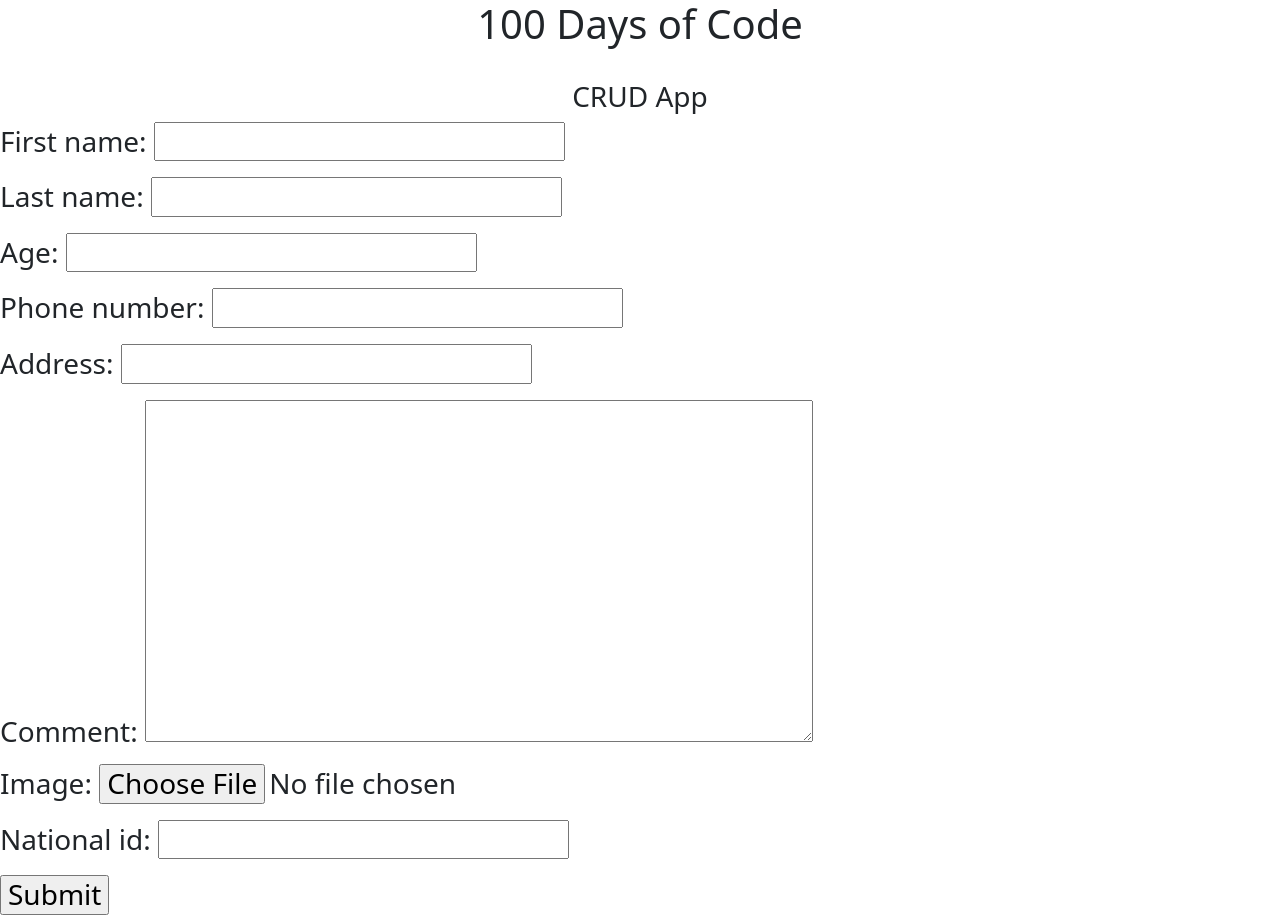
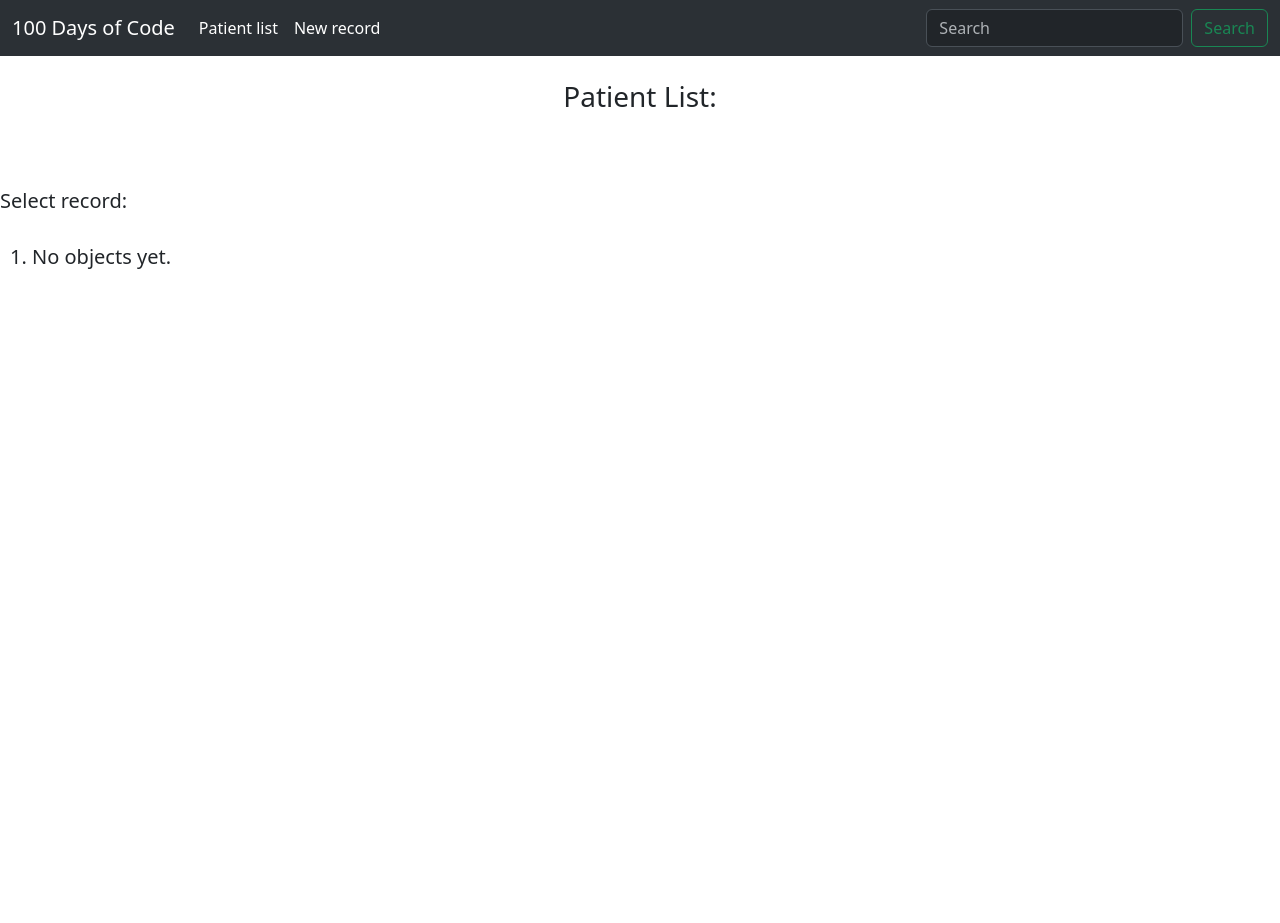
Before and after one commit to CHepplethwaite/100_Days_of_Code, a Django app: page / in a window 1280 px wide. After the commit the page ends 269 px from the top, so only its background shows below. Run offline with Django 4.2, Linux system fonts and the light colour scheme; data that the repository does not hold is empty.

Commit message:
Worked on html templates.

```diff
--- a/CRUD/crud_project/crud_app/templates/crud_app/PatientInfo_list.html
+++ b/CRUD/crud_project/crud_app/templates/crud_app/PatientInfo_list.html
@@ -5,30 +5,25 @@
 {% endblock title %}
 
 {% block content %}
-
-<h1 style="text-align:center">100 Days of Code</h1>
 <br>
-<h3 style="text-align:center">List of patients:<h3>
-
+<h3 style="text-align:center">Patient List:<h3>
+<br>
+<br>
 <div>
-    <ul>
+<h5>Select record:<h5>
+    <br>
+    <ol>
         <!--iterate over object list-->
         {% for object in object_list %}
 
         <!--display objects-->
-        <li>{{object.first_name}}</li>
-        <li>{{object.last_name}}</li>
-        <li>{{object.age}}</li>
-        <li>{{object.phone_number}}</li>
-        <li>{{object.address}}</li>
-        <li>{{object.comment}}</li>
-        <li>{{object.national_id}}</li>
+        <li>{{object.first_name}} {{object.last_name}}</li>
 <hr/>
         <!--if list is empty -->
         {% empty %}
         <li>No objects yet.</li>
         {% endfor %}
-    </ul>
+    </ol>
 </div>
 
 {% endblock content %}
--- a/CRUD/crud_project/crud_app/templates/crud_app/base.html
+++ b/CRUD/crud_project/crud_app/templates/crud_app/base.html
@@ -11,7 +11,28 @@
     <link href="https://cdn.jsdelivr.net/npm/bootstrap@5.3.0-alpha1/dist/css/bootstrap.min.css" rel="stylesheet" integrity="sha384-GLhlTQ8iRABdZLl6O3oVMWSktQOp6b7In1Zl3/Jr59b6EGGoI1aFkw7cmDA6j6gD" crossorigin="anonymous">
   </head>
   <body>
-
+    <nav class="navbar navbar-expand-lg bg-body-tertiary" class="navbar bg-dark" data-bs-theme="dark">
+      <div class="container-fluid">
+        <a class="navbar-brand" href="#">100 Days of Code</a>
+        <button class="navbar-toggler" type="button" data-bs-toggle="collapse" data-bs-target="#navbarSupportedContent" aria-controls="navbarSupportedContent" aria-expanded="false" aria-label="Toggle navigation">
+          <span class="navbar-toggler-icon"></span>
+        </button>
+        <div class="collapse navbar-collapse" id="navbarSupportedContent">
+          <ul class="navbar-nav me-auto mb-2 mb-lg-0">
+            <li class="nav-item">
+              <a class="nav-link active" aria-current="page" href="{% url 'list' %}">Patient list</a>
+            </li>
+            <li class="nav-item">
+              <a class="nav-link active"href="{% url 'create' %}">New record</a>
+            </li>
+          </ul>
+          <form class="d-flex" role="search">
+            <input class="form-control me-2" type="search" placeholder="Search" aria-label="Search">
+            <button class="btn btn-outline-success" type="submit">Search</button>
+          </form>
+        </div>
+      </div>
+    </nav>
     {% block content %}
 
     {% endblock content %}
--- a/CRUD/crud_project/crud_app/templates/crud_app/patientinfo_form.html
+++ b/CRUD/crud_project/crud_app/templates/crud_app/patientinfo_form.html
@@ -5,10 +5,8 @@
 {% endblock title %}
 
 {% block content %}
-
-<h1 style="text-align:center">100 Days of Code</h1>
 <br>
-<h3 style="text-align:center">CRUD App<h3>
+<h3 style="text-align:center">Create New Record<h3>
 
 <div>
 <form method="POST" enctype="multipart/form-data">
--- a/CRUD/crud_project/crud_app/urls.py
+++ b/CRUD/crud_project/crud_app/urls.py
@@ -2,9 +2,9 @@ from django.urls import path
 from . import views as crud_views
 
 urlpatterns = [
-    path("",crud_views.CreateCBV.as_view(),name="create"),
+    path("",crud_views.ListCBV.as_view(),name="list"),
+    path("create/",crud_views.CreateCBV.as_view(),name="create"),
     path("Update/",crud_views.UpdateCBV.as_view(),name="update"),
     path("delete/",crud_views.DeleteCBV.as_view(),name="delete"),
-    path("list/",crud_views.ListCBV.as_view(),name="list"),
     path("<pk>/",crud_views.DetailCBV.as_view(),name="detail"),
 ]
```
Also changed, not shown: CRUD/crud_project/crud_app/templates/crud_app/patientinfo_detail.html (+11 -3 lines).
